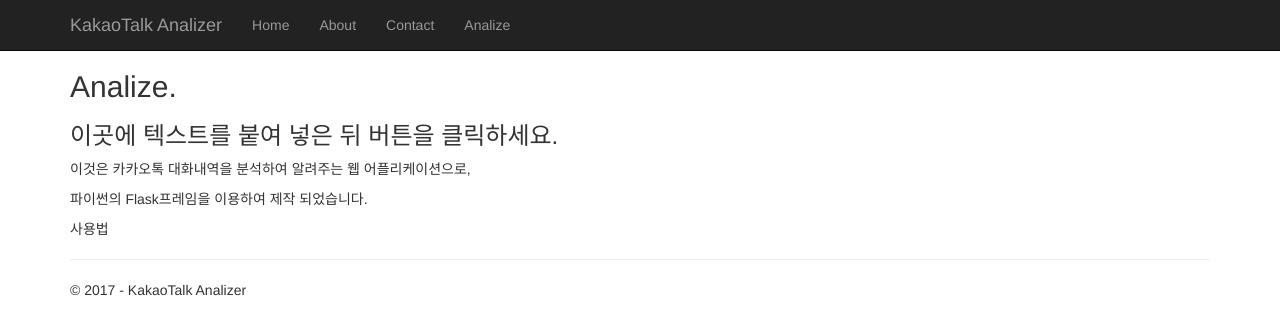
After one commit to cosmoquester/KakaoAnalyzer, a Flask app: page /Analize in a window 1280 px wide. The commit adds this page. Shown: the top 335 px of the page. Run offline with Flask 2, Linux system fonts and the light colour scheme; some libraries are stand-ins or nearby versions.

Commit message:
Analize 페이지 추가

```diff
--- /dev/null
+++ b/templates/Analize.html
@@ -0,0 +1,13 @@
+{% extends "layout.html" %}
+
+{% block content %}
+
+<h2>{{ title }}.</h2>
+<h3>{{ message }}</h3>
+
+<p>이것은 카카오톡 대화내역을 분석하여 알려주는 웹 어플리케이션으로,</p>
+<p>파이썬의 Flask프레임을 이용하여 제작 되었습니다.</p>
+
+<p>사용법</p>
+
+{% endblock %}
--- a/templates/index.html
+++ b/templates/index.html
@@ -5,7 +5,7 @@
 <div class="jumbotron">
     <h1>KakaoTalk Conversation Analizer</h1>
     <p class="lead">여기에는 설명서를 적어야지이이이이이</p>
-    <p><a href="http://flask.pocoo.org/" class="btn btn-primary btn-large">Start&raquo;</a></p>
+    <p><a href="{{ url_for('Analize') }}" class="btn btn-primary btn-large">Start&raquo;</a></p>
 </div>
 
 <div class="row">
--- a/templates/layout.html
+++ b/templates/layout.html
@@ -25,6 +25,7 @@
                     <li><a href="{{ url_for('home') }}">Home</a></li>
                     <li><a href="{{ url_for('about') }}">About</a></li>
                     <li><a href="{{ url_for('contact') }}">Contact</a></li>
+                    <li><a href="{{ url_for('Analize') }}">Analize</a></li>
                 </ul>
             </div>
         </div>
--- a/views.py
+++ b/views.py
@@ -36,7 +36,15 @@
         message='Description & Usage'
     )
 
-
+@app.route('/Analize')
+def Analize():
+    """Renders the contact page."""
+    return render_template(
+        'Analize.html',
+        title='Analize',
+        year=datetime.now().year,
+        message='이곳에 텍스트를 붙여 넣은 뒤 버튼을 클릭하세요.'
+    )
 
 if __name__ == '__main__':
      app.run(host='0.0.0.0')
```
